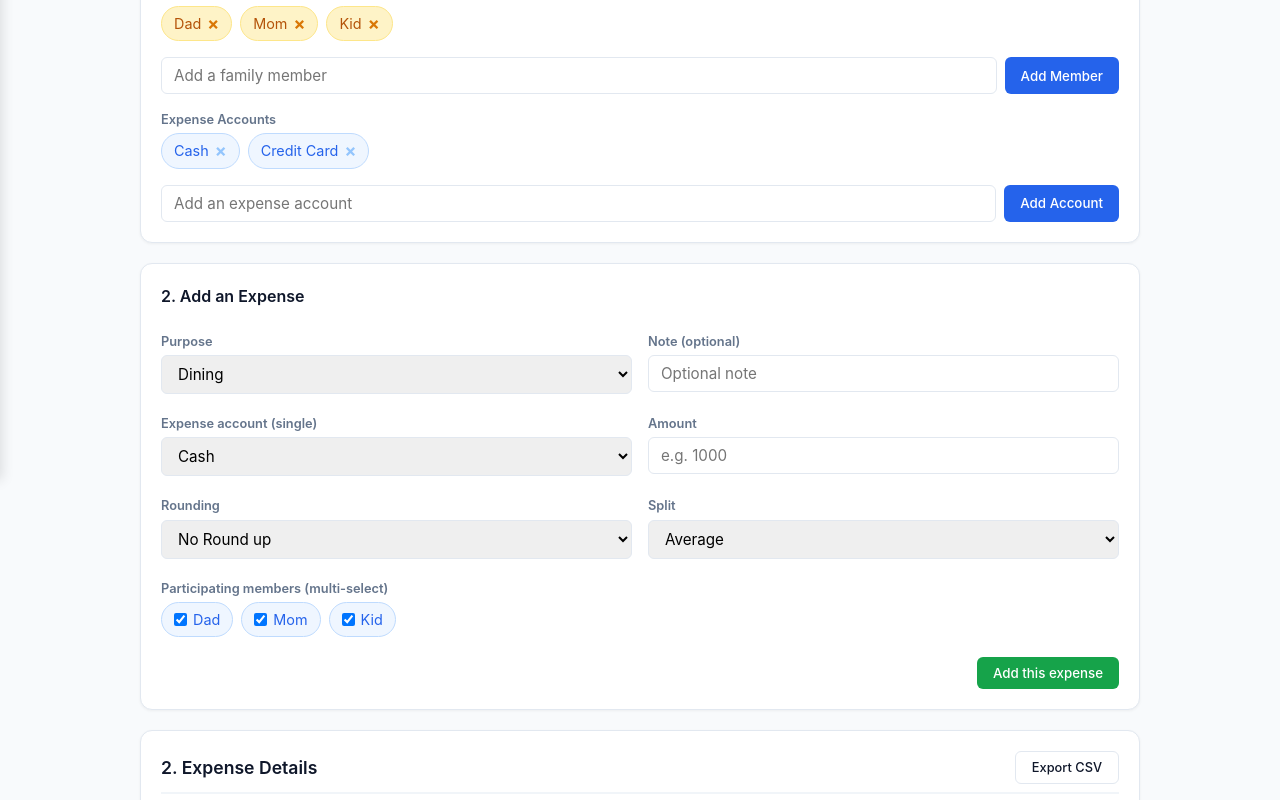
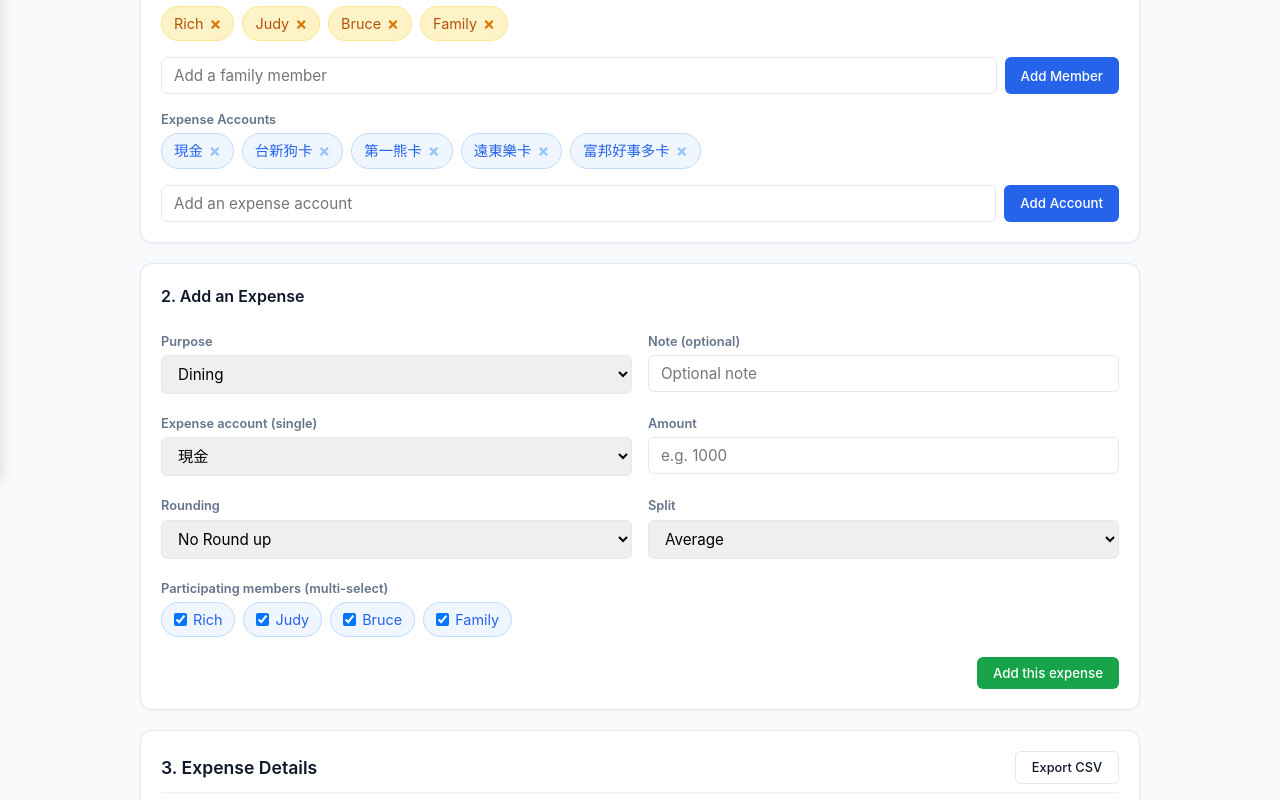
Before and after one commit to rich9438/react-app-deploy, a React (Vite) app: page / in a window 1280 px wide. Shown: the part 320-1120 px from the top of the page. Built offline with nearby package versions, Linux system fonts and the light colour scheme.

Commit message:
meet some requirements.

```diff
--- a/src/components/family/ExpenseForm.tsx
+++ b/src/components/family/ExpenseForm.tsx
@@ -214,6 +214,7 @@ export default function ExpenseForm({
                 <input
                   type="number"
                   min={0}
+                  placeholder="" /* TODO: Show pre-calculate value */
                   value={manualMap[m] ?? ""}
                   onChange={(e) =>
                     setManualMap((prev) => ({ ...prev, [m]: e.target.value }))
--- a/src/components/settlement/NetBalanceTable.tsx
+++ b/src/components/settlement/NetBalanceTable.tsx
@@ -7,6 +7,7 @@ export default function NetBalanceTable({ rows }: { rows: NetRow[] }) {
   return (
     <div className="card">
       <div className="card-title">{t("netSection")}</div>
+      <div className="table-scroll">
         <table>
           <thead>
           <tr>
@@ -55,5 +56,6 @@ export default function NetBalanceTable({ rows }: { rows: NetRow[] }) {
           </tbody>
         </table>
       </div>
+    </div>
   );
 }
--- a/src/components/settlement/SettlementView.tsx
+++ b/src/components/settlement/SettlementView.tsx
@@ -86,7 +86,7 @@ export default function SettlementView() {
       <div className="top-bar">
         <button
           className="btn btn-outline"
-          style={{ fontSize: "0.85rem" }}
+          style={{ fontSize: "0.8rem" }}
           onClick={resetDefaultExample}
         >
           {t("resetBtn")}
--- a/src/components/settlement/TransactionForm.tsx
+++ b/src/components/settlement/TransactionForm.tsx
@@ -33,8 +33,8 @@ export default function TransactionForm({
 
   return (
     <div className="card">
-      <div className="card-title">{t("txSection")}</div>
-      <div className="action-bar">
+      <div className="card-title">
+        <span>{t("txSection")}</span>
         <button className="btn btn-danger" onClick={onClearAll}>
           {t("clearAllTx")}
         </button>
--- a/src/i18n.ts
+++ b/src/i18n.ts
@@ -120,8 +120,8 @@ export const i18n: Record<Lang, LangPack> = {
     subtitle:
       "Customize accounts, input cross-account transfers, and auto-calculate minimized settlement transfers.",
     accSection: "1. Account Management",
-    resetBtn: "Reset Default Example",
-    accPlaceholder: "Enter new account name (e.g., Shared, Credit Card)",
+    resetBtn: "Reset Default",
+    accPlaceholder: "Enter new account name",
     addAccBtn: "Add Account",
     txSection: "2. Add Transaction",
     clearAllTx: "Click to clear all",
@@ -155,7 +155,7 @@ export const i18n: Record<Lang, LangPack> = {
       "Account '{0}' is in use. Deleting it will remove related transactions. Continue?",
     alertSame: "From and To accounts cannot be the same",
     alertAmt: "Please enter a valid amount",
-    defaultAccs: ["Account A", "Account B", "Account C", "Cash"],
+    defaultAccs: ["現金", "台新狗卡", "第一熊卡", "遠東樂卡", "富邦好事多卡"],
     /* ---- Family view ---- */
     famTitle: "Family Expense & Split Tracker",
     famSubtitle:
@@ -188,8 +188,8 @@ export const i18n: Record<Lang, LangPack> = {
     manualLabel: "Each member's amount",
     previewLabel: "Preview",
     addExpenseBtn: "Add this expense",
-    famSection2: "2. Expense Details",
-    famSection3: "3. Account Summary",
+    famSection2: "3. Expense Details",
+    famSection3: "4. Account Summary",
     exportCsvBtn: "Export CSV",
     thPurpose: "Purpose",
     thNote: "Note",
@@ -206,8 +206,8 @@ export const i18n: Record<Lang, LangPack> = {
       "Travel",
       "Other",
     ],
-    defaultMembers: ["Dad", "Mom", "Kid"],
-    defaultExpAccounts: ["Cash", "Credit Card"],
+    defaultMembers: ["Rich", "Judy", "Bruce", "Family"],
+    defaultExpAccounts: ["現金", "台新狗卡", "第一熊卡", "遠東樂卡", "富邦好事多卡"],
     alertMemberName: "Please enter a member name",
     alertMemberExist: "Member already exists",
     alertMinMember: "Keep at least 1 member",
@@ -230,8 +230,8 @@ export const i18n: Record<Lang, LangPack> = {
     subtitle:
       "自由自訂帳戶，輸入原始跨戶應補金額，自動計算最少轉帳次數對沖方案",
     accSection: "1. 帳戶管理（自訂新增/刪除）",
-    resetBtn: "恢復預設範例",
-    accPlaceholder: "輸入新帳戶名稱（如：公用帳戶、玉山信用卡）",
+    resetBtn: "恢復預設",
+    accPlaceholder: "輸入新帳戶名稱",
     addAccBtn: "新增帳戶",
     txSection: "2. 新增應對沖交易項目",
     clearAllTx: "一鍵清除所有交易",
@@ -265,7 +265,7 @@ export const i18n: Record<Lang, LangPack> = {
       "帳戶「{0}」目前有參與交易，刪除該帳戶同時會清除相關交易，確定刪除？",
     alertSame: "轉出與轉入帳戶不能相同",
     alertAmt: "請輸入有效的轉帳金額",
-    defaultAccs: ["A帳戶", "B帳戶", "C帳戶", "現金"],
+    defaultAccs: ["現金", "台新狗卡", "第一熊卡", "遠東樂卡", "富邦好事多卡"],
     /* ---- Family view ---- */
     famTitle: "家庭記帳與花費統計",
     famSubtitle:
@@ -273,10 +273,10 @@ export const i18n: Record<Lang, LangPack> = {
     setupSection: "1. 成員 / 支出帳號設定",
     resetFamilyBtn: "恢復預設",
     memberLabel: "家庭成員",
-    addMemberPh: "新增家庭成員（如：爸爸、媽媽）",
+    addMemberPh: "新增家庭成員",
     addMemberBtn: "新增成員",
     expAccLabel: "支出帳號",
-    addExpAccPh: "新增支出帳號（如：現金、信用卡）",
+    addExpAccPh: "新增支出帳號",
     addExpAccBtn: "新增帳號",
     entryTitle: "2. 新增一筆支出",
     selMembersLabel: "參與成員（可多選）",
@@ -298,8 +298,8 @@ export const i18n: Record<Lang, LangPack> = {
     manualLabel: "各成員負擔金額",
     previewLabel: "試算預覽",
     addExpenseBtn: "加入這筆支出",
-    famSection2: "2. 各筆支出明細",
-    famSection3: "3. 各帳號統計總表",
+    famSection2: "3. 各筆支出明細",
+    famSection3: "4. 各帳號統計總表",
     exportCsvBtn: "匯出 CSV",
     thPurpose: "用途",
     thNote: "備註",
@@ -308,8 +308,8 @@ export const i18n: Record<Lang, LangPack> = {
     thRealTotal: "真實總花費",
     emptyExpense: "尚無支出紀錄，請於左側新增。",
     purposes: ["餐飲", "交通", "娛樂", "日常用品", "醫療", "旅遊", "其他"],
-    defaultMembers: ["爸爸", "媽媽", "小孩"],
-    defaultExpAccounts: ["現金", "信用卡"],
+    defaultMembers: ["Rich", "Judy", "Bruce", "Family"],
+    defaultExpAccounts: ["現金", "台新狗卡", "第一熊卡", "遠東樂卡", "富邦好事多卡"],
     alertMemberName: "請輸入成員名稱",
     alertMemberExist: "該成員已存在",
     alertMinMember: "最少需保留一位成員",
```
Lines whose indentation alone changed are shown as unchanged.
